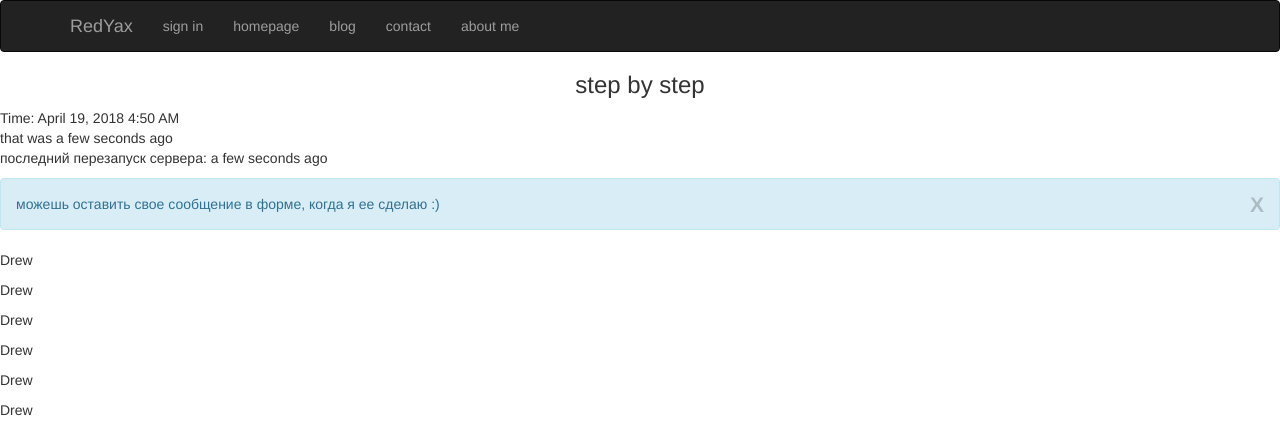
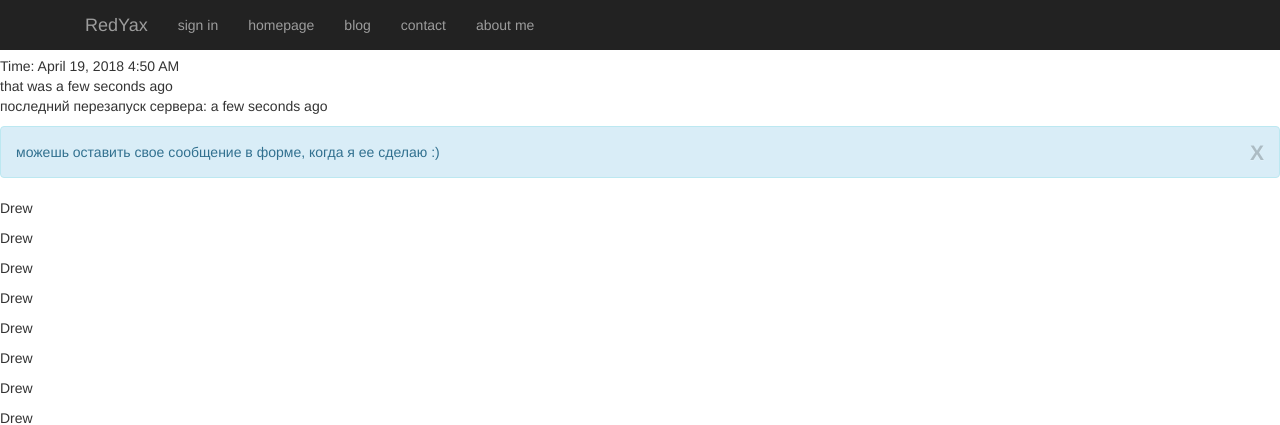
Before and after one commit to DrewYa/flask_blog, a Flask app: page /aboutme in a window 1280 px wide. Shown: the top 425 px of the page. Run offline with Flask 2, Linux system fonts and the light colour scheme; some libraries are stand-ins or nearby versions.

Commit message:
linuxForFun_v2

```diff
--- a/app/templates/404.html
+++ b/app/templates/404.html
@@ -3,5 +3,5 @@
 {% block title %}{{ super() }}page not found{% endblock %}
 
 {% block content %}
-	<h3 style="text-align: center">page not found :(</h3>
+	<h3 style="text-align: center; margin-top: 70px;">page not found :(</h3>
 {% endblock %}
--- a/app/templates/base.html
+++ b/app/templates/base.html
@@ -2,6 +2,9 @@
 
 {% block head %}
 {{ super() }}
+<!-- блокируем возможность масштабирования  -->
+<meta name="viewport" content="width=device-width, initial-scale=1, maximum-scale=1, user-scalable=no">
+
 <link rel="shortcut icon" href="{{ url_for('static', filename='favicon.ico') }}" type="image/x-icon">
 <link rel="icon" href="{{ url_for('static', filename='favicon.ico') }}" type="image/x-icon">
 {% endblock %}
@@ -20,7 +23,7 @@
 <!-- navbar-fixed-top = закрепить навбар при пролистывании страницы
 но тогда нужно будет в самом начале страницы отступить на высоту навбара,
 а то контент окажется спрятанным за него -->
-<nav class="navbar navbar-inverse" role="navigation">
+<nav class="navbar-fixed-top navbar-inverse" role="navigation">
 	<div class="container">
 		<div class="navbar-header">
 			<button type="button" class="navbar-toggle" data-toggle="collapse"
```
